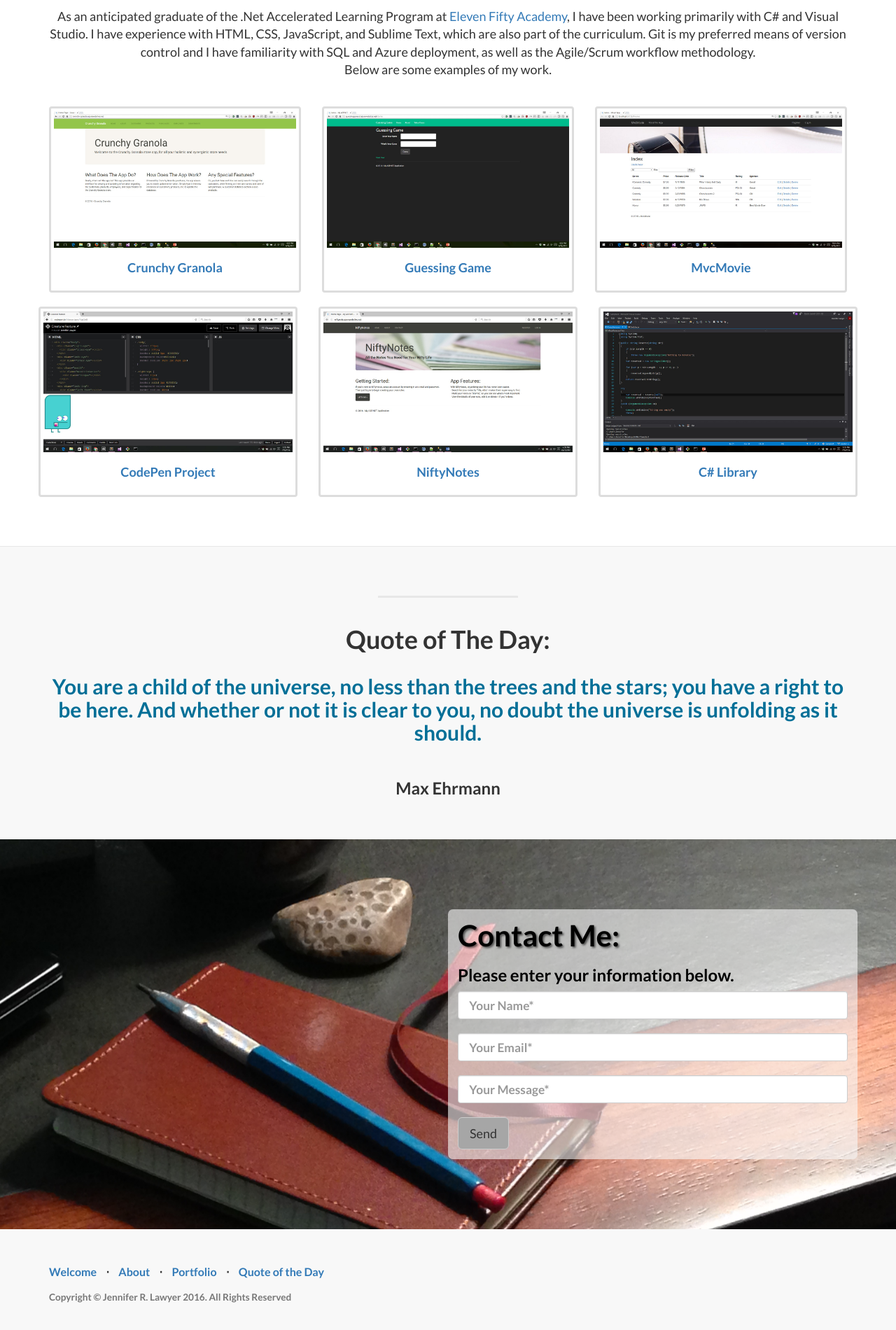
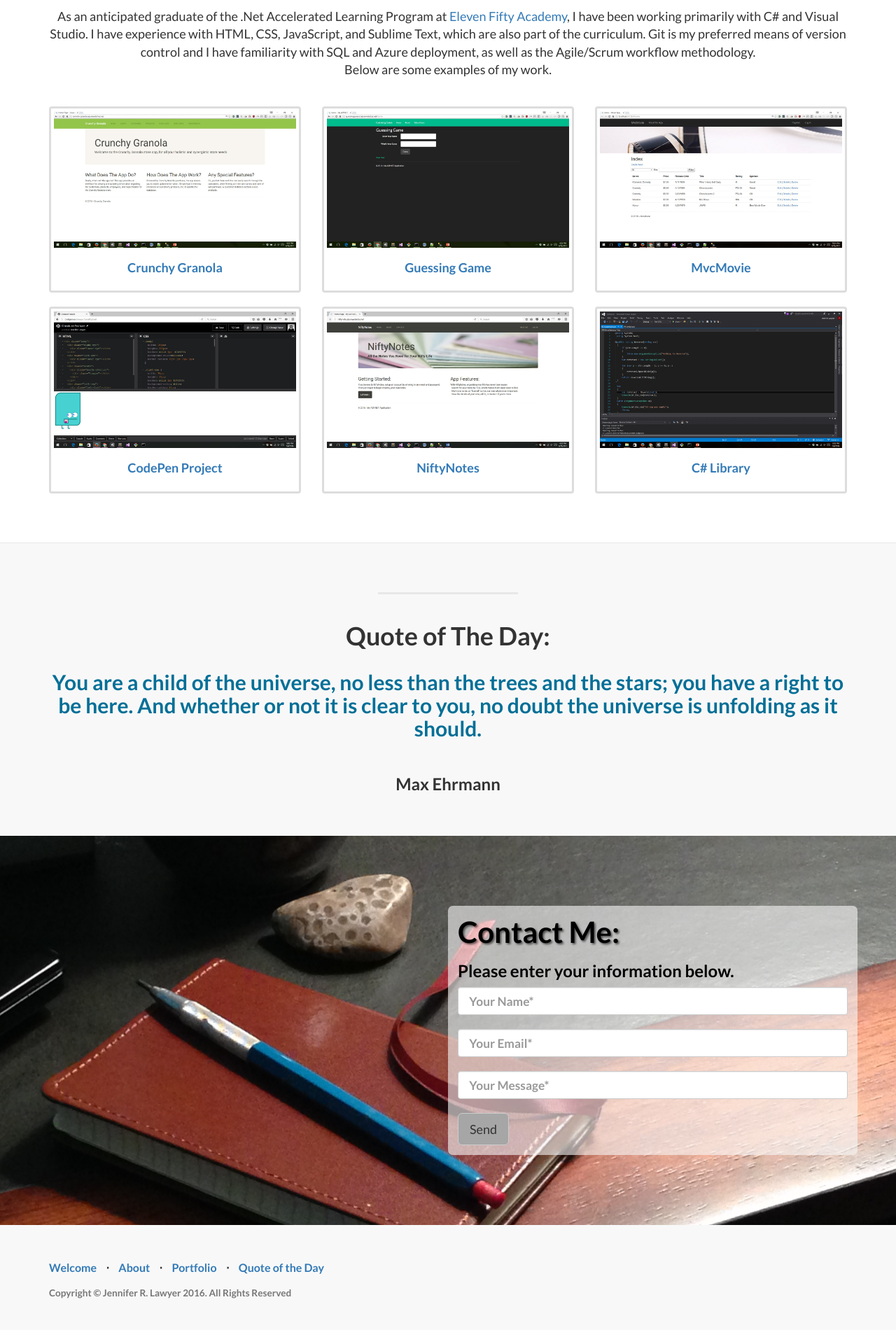
Before and after one commit to jrlawyer/jrlawyer.github.io, a plain HTML site: page index.html in a window 1280 px wide. Shown: the part 2105-4005 px from the top of the page at 70% size. Drawn offline with Linux system fonts and the light colour scheme.

Commit message:
I fixed the div issue.

```diff
--- a/index.html
+++ b/index.html
@@ -190,16 +190,17 @@
                     <div class="thumbnail">
                         <a href="http://crunchy-granola.azurewebsites.net/" target="blank"><img src="img/Port7.jpg">
                     <div class="caption">
-                        <h4 class="text-center">Crunchy Granola<br/></h4></a>
+                        <h4 class="text-center">Crunchy Granola</h4></a>
                     </div>
                     </div>
                 </div>
+
 
                 <div class="col-sm-4">
                     <div class="thumbnail">
                         <a href="http://guessinggame-jl.azurewebsites.net/Game" target="blank"><img src="img/Port8.jpg">
                     <div class="caption">
-                        <h4 class="text-center">Guessing Game<br/></h4></a>
+                        <h4 class="text-center">Guessing Game</h4></a>
                     </div>
                     </div>
                 </div>
@@ -212,15 +213,15 @@
                     </div>
                     </div>
                 </div>
-            <br>
-            <br>
+        </div>
+
                 <div class="row">
 
                 <div class="col-sm-4">
                     <div class="thumbnail">
                         <a href="http://codepen.io/jrlawyer/pen/PzpGwB" target="blank"><img src="img/Port3.jpg">
                     <div class="caption">
-                        <h4 class="text-center">CodePen Project<br/></h4></a>
+                        <h4 class="text-center">CodePen Project</h4></a>
                     </div>
                     </div>
                 </div>
```
